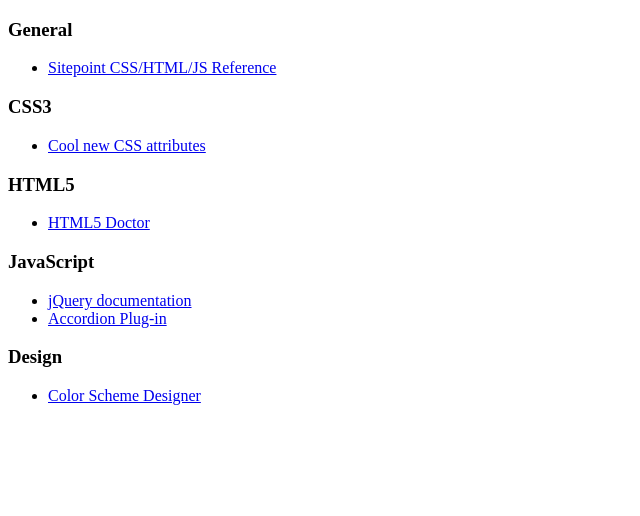
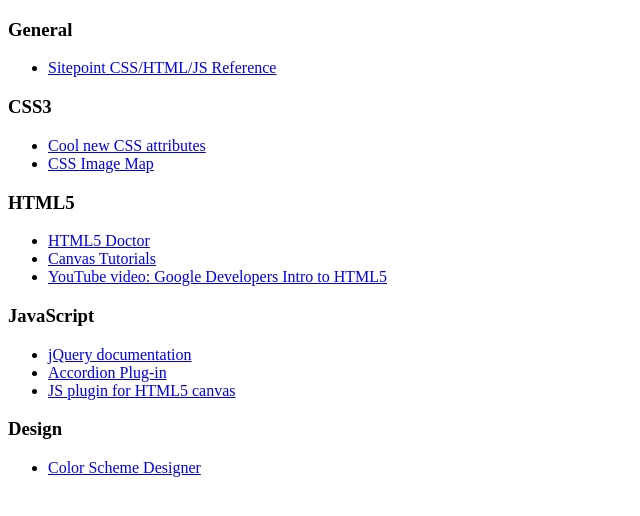
Before and after one commit to rcusing/VENU, a plain HTML site: page project_resources.html in a window 1280 px wide. Shown: the whole page, without its empty margins (0-640 px from the left). Drawn offline with Linux system fonts and the light colour scheme.

Commit message:
"additional resources"

```diff
--- a/project_resources.html
+++ b/project_resources.html
@@ -13,15 +13,19 @@
 <h3>CSS3</h3>
     <ul>
         <li><a href="http://www.css3.info/preview/">Cool new CSS attributes</a></li>
+        <li><a href="http://www.frankmanno.com/ideas/css-imagemap/">CSS Image Map</a></li>
     </ul>
 <h3>HTML5</h3>
     <ul>
         <li><a href="http://html5doctor.com/">HTML5 Doctor</a></li>
+        <li><a href="http://www.html5canvastutorials.com/">Canvas Tutorials</a></li>
+        <li><a href="http://youtu.be/siOHh0uzcuY">YouTube video: Google Developers Intro to HTML5</a></li>
     </ul>
 <h3>JavaScript</h3>
     <ul>
         <li><a href="http://docs.jquery.com/Main_Page">jQuery documentation</a></li>
         <li><a href="http://www.madeincima.it/en/articles/resources-and-tools/easy-accordion-plugin/">Accordion Plug-in</a></li>
+        <li><a href="http://www.kineticjs.com/">JS plugin for HTML5 canvas</a></li>
     </ul>
 <h3>Design</h3>
 <ul>
```
